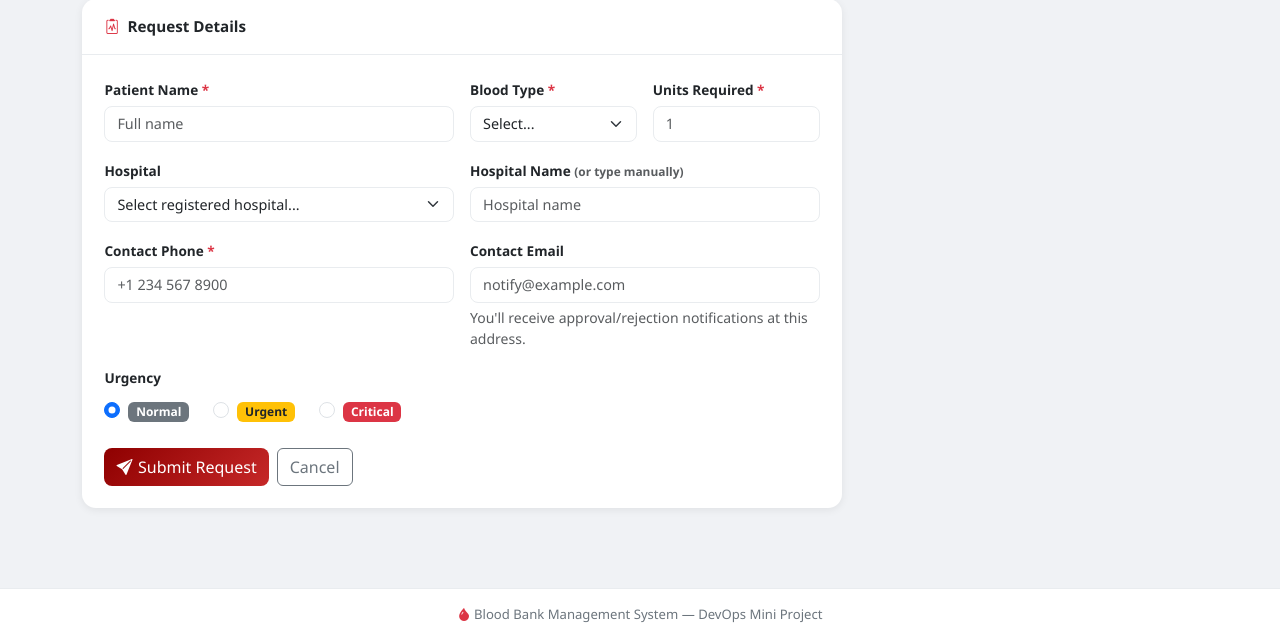
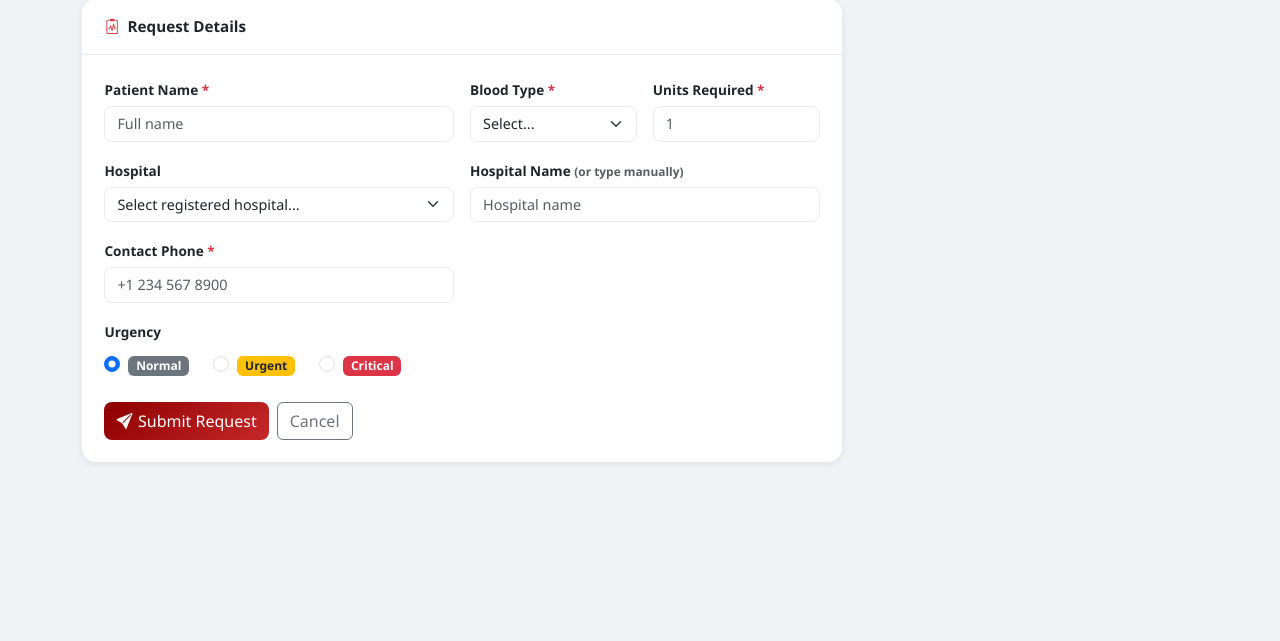
Before and after one commit to Arnabpaul0101/Devops_proj, a Flask app: page /requests/new in a window 1280 px wide. Shown: the part 172-813 px from the top of the page. After the commit the page ends 634 px from the top, so only its background shows below. Run offline with Flask 3, Linux system fonts and the light colour scheme; data that the repository does not hold is empty.

Commit message:
refactor: remove email notifications and footer
- Removed send_notification, smtplib, MAIL_* config from utils.py and config.py
- Removed email calls from approve/reject routes
- Removed contact_email field from new request form
- Removed footer element from base.html and footer CSS from style.css
- Cleaned MAIL_* env vars from docker-compose.yml

Co-Authored-By: Claude Sonnet 4.6 <noreply@anthropic.com>

```diff
--- a/app/routes/requests.py
+++ b/app/routes/requests.py
@@ -3,7 +3,7 @@ from datetime import datetime
 from flask import Blueprint, flash, redirect, render_template, request, url_for
 
 from models.db import execute_query
-from utils import login_required, send_notification
+from utils import login_required
 
 requests_bp = Blueprint('requests', __name__)
 
@@ -27,7 +27,6 @@ def new_request():
         hospital = request.form.get('hospital', '').strip()
         hospital_id = request.form.get('hospital_id') or None
         contact_phone = request.form.get('contact_phone', '').strip()
-        contact_email = request.form.get('contact_email', '').strip()
         urgency = request.form.get('urgency', 'normal')
 
         if not patient_name or not blood_type or not units_required or not contact_phone:
@@ -37,11 +36,10 @@ def new_request():
         execute_query(
             '''INSERT INTO blood_requests
                (patient_name, blood_type, units_required, hospital, hospital_id,
-                contact_phone, contact_email, urgency)
-               VALUES (%s, %s, %s, %s, %s, %s, %s, %s)''',
+                contact_phone, urgency)
+               VALUES (%s, %s, %s, %s, %s, %s, %s)''',
             (patient_name, blood_type, int(units_required),
-             hospital or None, hospital_id, contact_phone,
-             contact_email or None, urgency),
+             hospital or None, hospital_id, contact_phone, urgency),
             fetch=False,
         )
         flash(f'Blood request for {patient_name} submitted!', 'success')
@@ -79,21 +77,6 @@ def approve(request_id):
         "UPDATE blood_requests SET status='approved', resolved_at=%s WHERE id=%s",
         (datetime.now(), request_id), fetch=False,
     )
-
-    if req.get('contact_email'):
-        send_notification(
-            subject=f'Blood Request #{request_id} Approved',
-            recipient=req['contact_email'],
-            body_html=f'''
-                <h2 style="color:#2ecc71;">Your blood request has been approved!</h2>
-                <p>Dear <strong>{req["patient_name"]}</strong>,</p>
-                <p>Your request for <strong>{req["units_required"]} units of {req["blood_type"]}</strong>
-                   has been <strong style="color:#2ecc71;">approved</strong>.</p>
-                <p>Please contact the blood bank to arrange collection.</p>
-                <br><p>Blood Bank Management System</p>
-            ''',
-        )
-
     flash(f'Request #{request_id} approved. Inventory updated.', 'success')
     return redirect(url_for('requests.list_requests'))
 
@@ -101,22 +84,6 @@ def approve(request_id):
 @requests_bp.route('/reject/<int:request_id>', methods=['POST'])
 @login_required
 def reject(request_id):
-    rows = execute_query('SELECT * FROM blood_requests WHERE id = %s', (request_id,))
-    if rows and rows[0].get('contact_email'):
-        req = rows[0]
-        send_notification(
-            subject=f'Blood Request #{request_id} Update',
-            recipient=req['contact_email'],
-            body_html=f'''
-                <h2 style="color:#e74c3c;">Blood Request Update</h2>
-                <p>Dear <strong>{req["patient_name"]}</strong>,</p>
-                <p>Unfortunately, your request for <strong>{req["units_required"]} units of
-                   {req["blood_type"]}</strong> could not be fulfilled at this time.</p>
-                <p>Please contact us for further assistance.</p>
-                <br><p>Blood Bank Management System</p>
-            ''',
-        )
-
     execute_query(
         "UPDATE blood_requests SET status='rejected', resolved_at=%s WHERE id=%s",
         (datetime.now(), request_id), fetch=False,
--- a/app/static/css/style.css
+++ b/app/static/css/style.css
@@ -308,16 +308,6 @@ a { text-decoration: none; }
     padding: 1.5rem;
 }
 
-/* ── Footer ────────────────────────────────────────────── */
-footer {
-    background: var(--surface);
-    border-top: 1px solid var(--border);
-    color: var(--muted);
-    font-size: .82rem;
-    padding: 1rem 0;
-    margin-top: 2rem;
-    text-align: center;
-}
 
 /* ── Alerts ────────────────────────────────────────────── */
 .alert { border-radius: var(--radius-sm); border: none; font-size: .9rem; }
--- a/app/templates/base.html
+++ b/app/templates/base.html
@@ -79,13 +79,6 @@
     </div>
 </div>
 
-<footer>
-    <div class="container">
-        <i class="bi bi-droplet-fill text-danger"></i>
-        Blood Bank Management System &mdash; DevOps Mini Project
-    </div>
-</footer>
-
 <script src="https://cdn.jsdelivr.net/npm/bootstrap@5.3.0/dist/js/bootstrap.bundle.min.js"></script>
 {% block scripts %}{% endblock %}
 </body>
--- a/app/templates/requests/new.html
+++ b/app/templates/requests/new.html
@@ -53,12 +53,6 @@
                     <label class="form-label">Contact Phone <span class="text-danger">*</span></label>
                     <input type="tel" name="contact_phone" class="form-control" placeholder="+1 234 567 8900" required>
                 </div>
-                <div class="col-md-6">
-                    <label class="form-label">Contact Email</label>
-                    <input type="email" name="contact_email" class="form-control" placeholder="notify@example.com">
-                    <div class="form-text">You'll receive approval/rejection notifications at this address.</div>
-                </div>
-
                 <div class="col-12">
                     <label class="form-label">Urgency</label>
                     <div class="d-flex gap-4 mt-1">
--- a/docker-compose.yml
+++ b/docker-compose.yml
@@ -37,11 +37,6 @@ services:
       SECRET_KEY: change-me-in-production
       ADMIN_USERNAME: admin
       ADMIN_PASSWORD: bloodbank123
-      MAIL_SERVER: smtp.gmail.com
-      MAIL_PORT: "587"
-      MAIL_USERNAME: ""
-      MAIL_PASSWORD: ""
-      MAIL_FROM: ""
     depends_on:
       db:
         condition: service_healthy
```
Also changed, not shown: app/config.py (+0 -13 lines), app/utils.py (+0 -31 lines).
